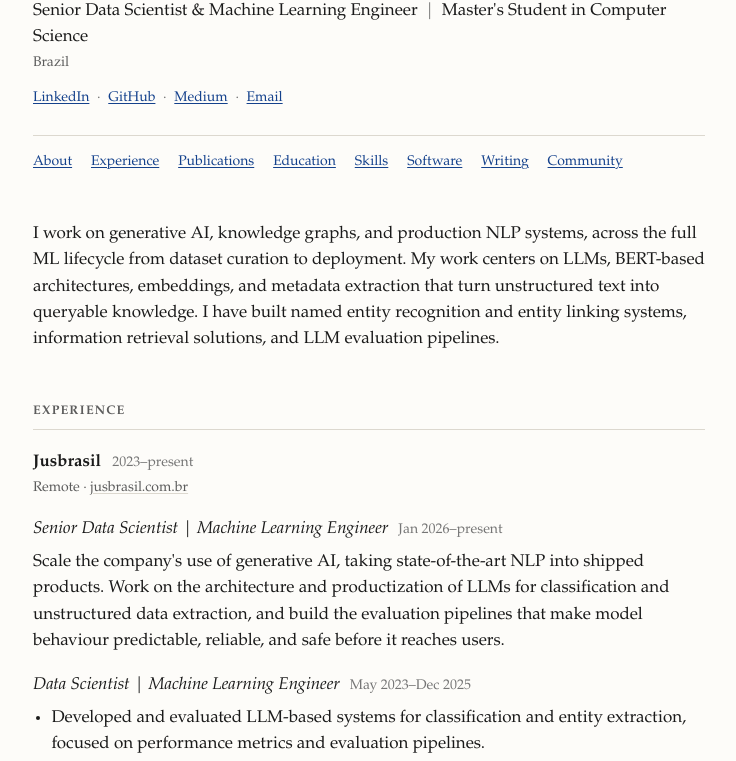
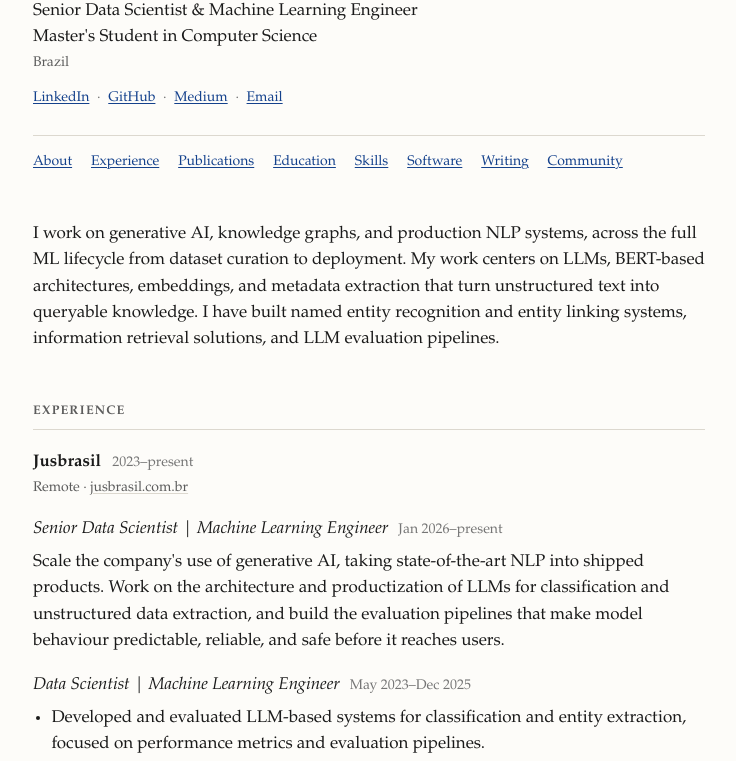
Before and after one commit to marinaramalhete/marinaramalhete.github.io, a plain HTML site: page index.html in a window 1280 px wide. Shown: the part 105-866 px from the top of the page, without its empty margins (271-1007 px from the left). Drawn offline with Linux system fonts and the light colour scheme.

Commit message:
Split headline into two lines and shorten publications note

```diff
--- a/index.html
+++ b/index.html
@@ -63,9 +63,8 @@
 <header class="masthead">
   <h1>Marina Ramalhete Masid</h1>
   <p class="role">
-    Senior Data Scientist &amp; Machine Learning Engineer
-    <span class="role-sep">&vert;</span>
-    Master's Student in Computer Science
+    <span class="role-line">Senior Data Scientist &amp; Machine Learning Engineer</span>
+    <span class="role-line">Master's Student in Computer Science</span>
   </p>
   <p class="meta">Brazil</p>
   <p class="links">
@@ -210,7 +209,7 @@
 <!-- ============================== PUBLICATIONS ============================== -->
 <section id="publications">
   <h2>Publications</h2>
-  <p class="note">Peer-reviewed work in natural language processing.</p>
+  <p class="note">Peer-reviewed work.</p>
 
   <ol class="pubs">
     <li>
--- a/styles.css
+++ b/styles.css
@@ -106,9 +106,8 @@ a:focus-visible,
   font-size: var(--step-0);
 }
 
-.role-sep {
-  color: var(--ink-faint);
-  padding: 0 0.15em;
+.role-line {
+  display: block;
 }
 
 .masthead .meta {
```
